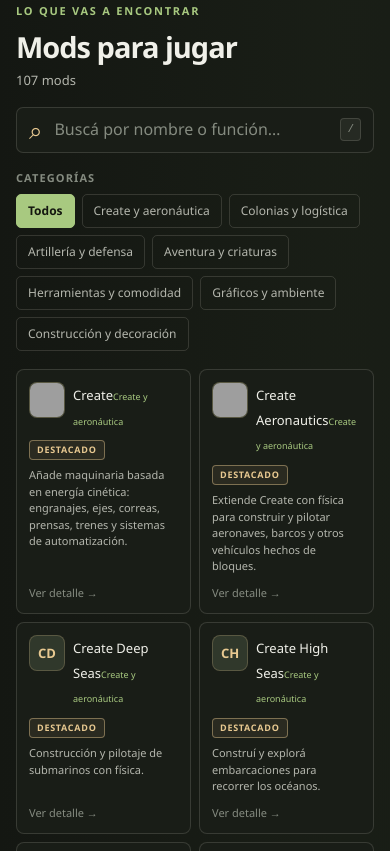
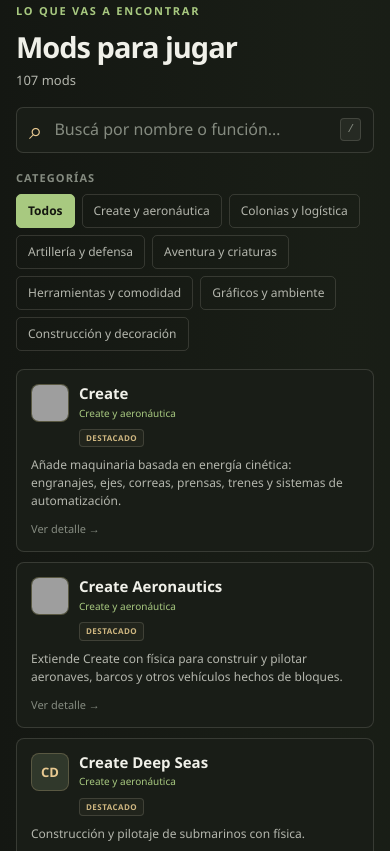
Before and after one commit to Francho2002/kxcraft, a plain HTML site: page site/index.html in a window 390 px wide. Shown: the part 1149-2000 px from the top of the page. Drawn offline with Linux system fonts and the light colour scheme; grey boxes are pictures that could not be loaded.

Commit message:
Improve mod catalog card layout

```diff
--- a/site/assets/site.css
+++ b/site/assets/site.css
@@ -227,11 +227,11 @@ kbd {
 .category-filter:hover { color: var(--text); border-color: var(--line-strong); }
 .category-filter[aria-pressed="true"] { color: #14170f; background: var(--green); border-color: var(--green); font-weight: 700; }
 
-.mod-grid { display: grid; grid-template-columns: repeat(4, minmax(0, 1fr)); gap: 11px; }
+.mod-grid { display: grid; grid-template-columns: repeat(4, minmax(0, 1fr)); gap: 13px; }
 .mod-card {
   min-width: 0;
-  min-height: 176px;
-  padding: 15px;
+  min-height: 184px;
+  padding: 16px;
   display: flex;
   flex-direction: column;
   align-items: stretch;
@@ -244,7 +244,7 @@ kbd {
   transition: transform .15s ease, border-color .15s ease, background .15s ease;
 }
 .mod-card:hover { transform: translateY(-2px); background: #20251d; border-color: var(--line-strong); }
-.card-top { display: flex; align-items: center; gap: 10px; margin-bottom: 12px; }
+.card-top { display: flex; align-items: flex-start; gap: 11px; margin-bottom: 12px; }
 .mod-icon, .icon-fallback {
   width: 42px;
   height: 42px;
@@ -255,10 +255,29 @@ kbd {
   border: 1px solid rgba(232, 201, 145, .22);
 }
 .icon-fallback { display: grid; place-items: center; color: var(--gold); font-weight: 800; font-size: 13px; }
-.mod-name { margin: 0; font-size: 15px; line-height: 1.25; }
-.mod-category { margin: 3px 0 0; color: var(--green); font-size: 10px; line-height: 1.3; }
-.mod-description { margin: 0; color: var(--muted); font-size: 12px; line-height: 1.5; }
-.card-open { margin-top: auto; padding-top: 11px; color: var(--soft); font-size: 11px; }
+.card-title-wrap { display: flex; flex: 1 1 auto; min-width: 0; flex-direction: column; align-items: flex-start; gap: 4px; }
+.mod-name {
+  display: block;
+  max-width: 100%;
+  margin: 0;
+  font-size: 15px;
+  font-weight: 750;
+  line-height: 1.25;
+  overflow-wrap: anywhere;
+  hyphens: auto;
+}
+.mod-category {
+  display: block;
+  max-width: 100%;
+  margin: 0;
+  color: var(--green);
+  font-size: 10px;
+  line-height: 1.35;
+  overflow-wrap: anywhere;
+}
+.mod-description { flex: 1 0 auto; margin: 0; color: var(--muted); font-size: 12px; line-height: 1.5; }
+.card-open { display: block; margin-top: auto; padding-top: 12px; color: var(--soft); font-size: 11px; }
+.mod-card > .featured-tag { width: fit-content; margin: -4px 0 9px 53px; padding: 2px 6px; color: #cfb781; background: rgba(232, 201, 145, .045); border: 1px solid var(--line); border-radius: 4px; font-size: 8px; font-weight: 700; letter-spacing: .055em; text-transform: uppercase; }
 .empty-state { padding: 24px; color: var(--muted); text-align: center; border: 1px dashed var(--line); border-radius: 8px; }
 .sr-only { position: absolute; width: 1px; height: 1px; padding: 0; margin: -1px; overflow: hidden; clip: rect(0,0,0,0); white-space: nowrap; border: 0; }
 
@@ -320,29 +339,37 @@ kbd {
   .step-card { min-height: 0; }
   .step-card p { min-height: 0; }
   .step-card h3 { margin-top: 12px; }
-  .mod-grid { grid-template-columns: repeat(2, minmax(0, 1fr)); gap: 8px; }
-  .mod-card { min-height: 0; padding: 12px; }
-  .card-top { align-items: flex-start; gap: 8px; }
+  .mod-grid { grid-template-columns: repeat(2, minmax(0, 1fr)); gap: 10px; }
+  .mod-card { min-height: 0; padding: 13px; }
+  .card-top { align-items: flex-start; gap: 9px; }
   .mod-icon, .icon-fallback { width: 36px; height: 36px; flex-basis: 36px; }
-  .mod-name { font-size: 13px; }
-  .mod-category { font-size: 9px; }
-  .mod-description { font-size: 11px; }
-  .card-open { padding-top: 9px; }
+  .mod-name { font-size: 14px; }
+  .mod-category { font-size: 10px; }
+  .mod-description { font-size: 12px; }
+  .card-open { padding-top: 10px; }
+  .mod-card > .featured-tag { margin-left: 45px; }
   .footer { padding: 16px; gap: 10px; flex-wrap: wrap; }
   .footer > a:last-child { margin-left: auto; }
   .dialog-content { grid-template-columns: 1fr; gap: 14px; }
   .dialog-media img, .dialog-media .icon-fallback { width: 72px; height: 72px; }
   .mod-dialog { padding: 20px; }
 }
-@media (max-width: 380px) {
+@media (max-width: 480px) {
   .topbar nav { gap: 10px; }
   .topbar nav a { font-size: 11px; }
   .mod-grid { grid-template-columns: 1fr; }
-  .mod-card { min-height: 0; }
+  .mod-card { min-height: 0; padding: 14px; }
+  .card-top { gap: 10px; margin-bottom: 11px; }
+  .mod-icon, .icon-fallback { width: 38px; height: 38px; flex-basis: 38px; }
+  .mod-name { font-size: 15px; }
+  .mod-description { font-size: 12px; }
+  .mod-card > .featured-tag { margin-left: 48px; }
+}
+@media (max-width: 380px) {
+  .topbar nav { gap: 8px; }
+  .topbar nav a { font-size: 10px; }
 }
 @media (prefers-reduced-motion: reduce) {
   html { scroll-behavior: auto; }
   *, *::before, *::after { transition-duration: .01ms !important; }
 }
-
-.featured-tag { width: fit-content; margin: -3px 0 7px; padding: 2px 7px; color: var(--gold); background: rgba(232, 201, 145, .08); border: 1px solid var(--line-strong); border-radius: 4px; font-size: 9px; font-weight: 800; letter-spacing: .08em; text-transform: uppercase; }
```
